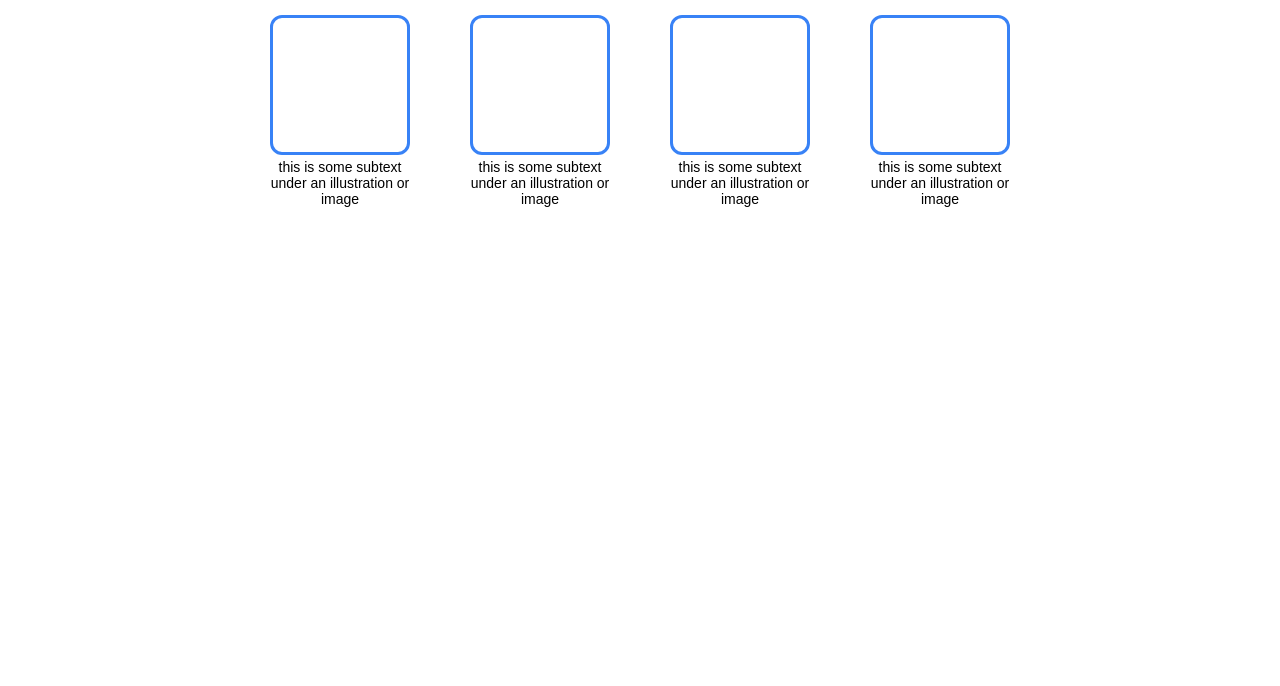
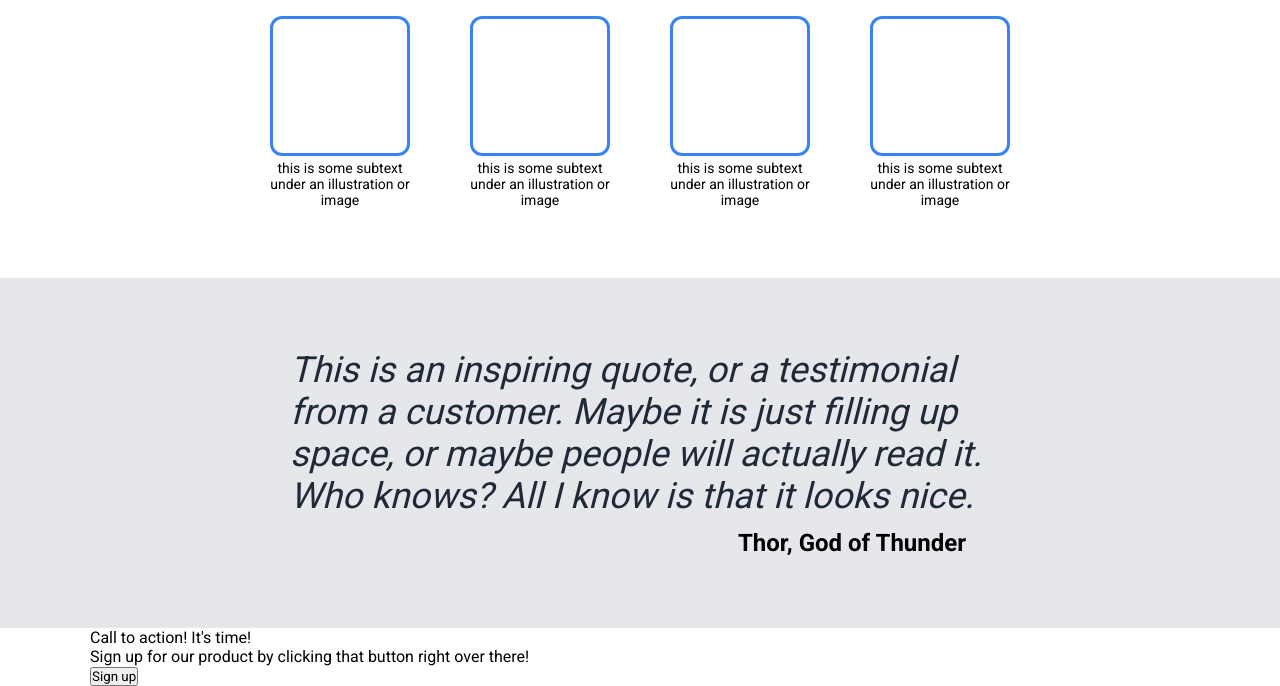
Before and after one commit to Atlai-the-Wizard/Landing-Page, a plain HTML site: page index.html in a window 1280 px wide. Shown: the part 496-1182 px from the top of the page. Before the commit the page ends 800 px from the top, so only its background shows below. Drawn offline with Linux system fonts and the light colour scheme.

Commit message:
Add text to index.html information section

```diff
--- a/index.html
+++ b/index.html
@@ -57,11 +57,20 @@
     </div>
 
     <div class="main-2">
-
+      <div class="container">
+        <p class="quote"><i>This is an inspiring quote, or a testimonial from a customer. Maybe it is just filling up space, or maybe people will actually read it. Who knows? All I know is that it looks nice.</i></p>
+        <p class="quoted">Thor, God of Thunder</p>
+      </div>
     </div>
 
     <div class="information">
-
+      <div class="container">
+        <div class="text-banner">
+          <div class="top-text">Call to action! It's time!</div>
+          <div class="bottom-text">Sign up for our product by clicking that button right over there!</div>
+        </div>
+        <button>Sign up</button>
+      </div>
     </div>
 
     <div class="footer">
--- a/styles.css
+++ b/styles.css
@@ -1,10 +1,12 @@
+@import url('https://fonts.googleapis.com/css2?family=Roboto:wght@400;700&display=swap');
+
 * {
   box-sizing: border-box;
   padding: 0px;
   margin: 0px;
   text-decoration: none;
   list-style-type: none;
-  font-family: Arial, Helvetica, sans-serif;
+  font-family: "Roboto", Arial, Helvetica, sans-serif;
 }
 
 a:link, a:visited, a:hover, a:active {
@@ -59,7 +61,7 @@ a:link, a:visited, a:hover, a:active {
 }
 
 .header .text {
-  width: 550px;
+  width: 400px;
 }
 
 .header .text h1 {
@@ -80,7 +82,7 @@ a:link, a:visited, a:hover, a:active {
   border: none;
   border-radius: 5px;
   padding: 3px 16px;
-  margin-top: 8px;
+  margin-top: 10px;
 }
 
 .header .image {
@@ -129,3 +131,32 @@ a:link, a:visited, a:hover, a:active {
 }
 
 /* MAIN 2 */
+
+.main-2 {
+  background-color: #e5e7eb;
+  height: 350px;
+}
+
+.main-2 .container {
+  display: flex;
+  flex-direction: column;
+  justify-content: center;
+  width: 700px;
+  height: 100%;
+  margin-top: 70px;
+}
+
+.main-2 .quote {
+  font-size: 36px;
+  color: #1f2937;
+  font-weight: 300;
+  text-align: left;
+  padding-bottom: 12px;
+}
+
+.main-2 .quoted {
+  font-size: 24px;
+  font-weight: 900;
+  align-self: flex-end;
+  margin-right: 24px;
+}
```
